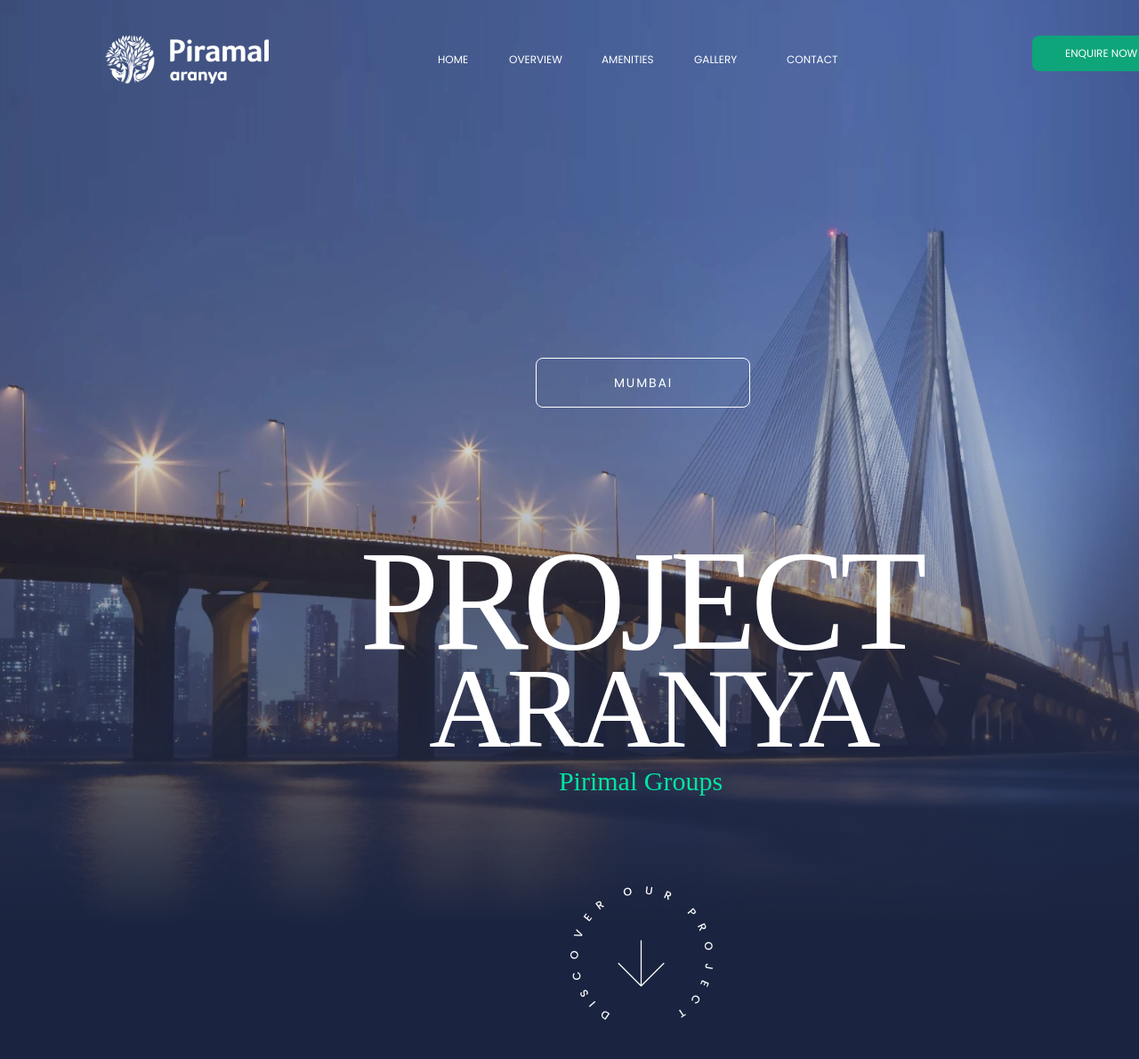
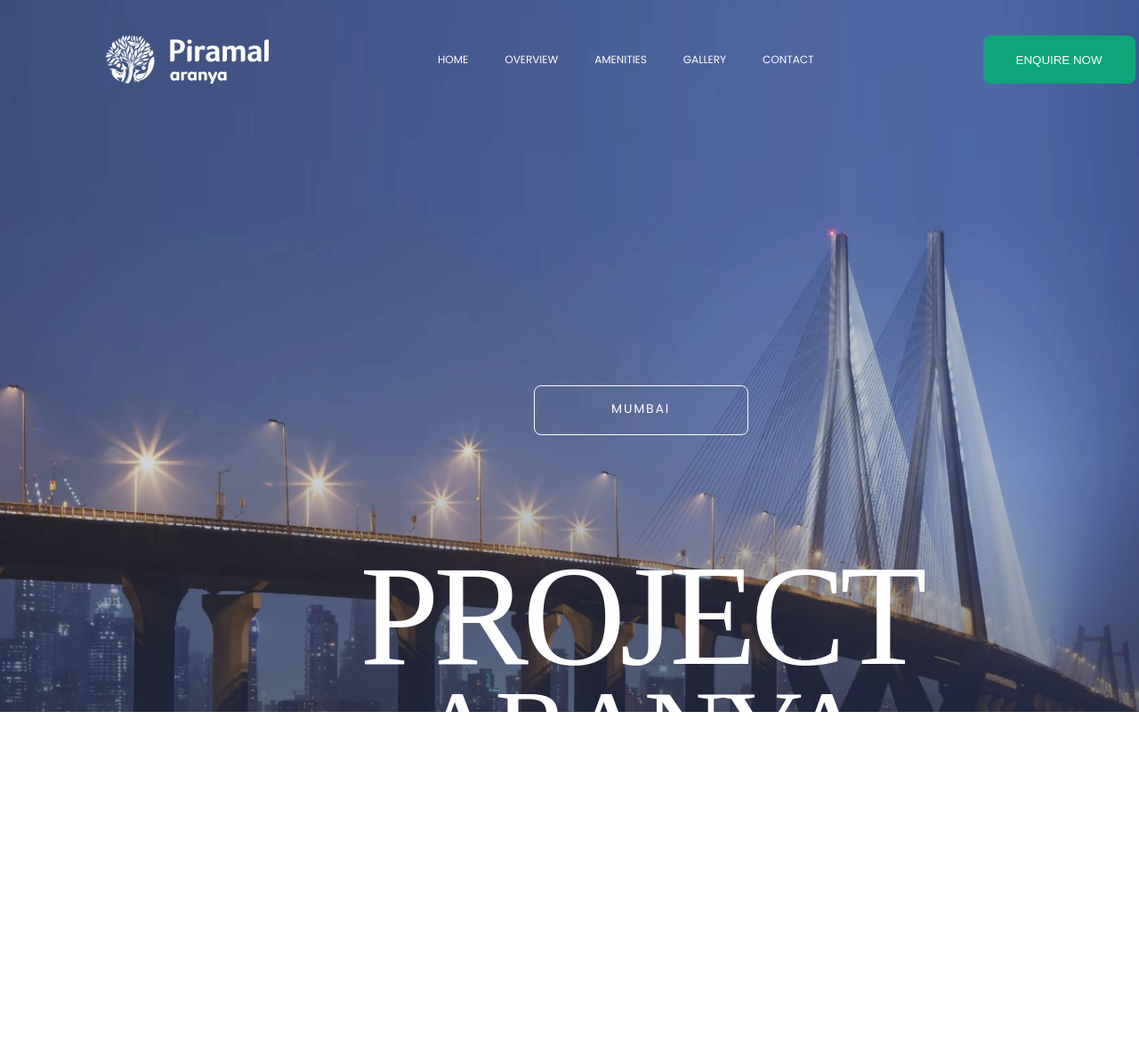
Before and after one commit to Aashu47/PropacityAssignment, a plain HTML site: page index.html in a window 1280 px wide. Shown: the top 1190 px of the page at 89% size. After the commit the page ends 800 px from the top, so only its background shows below. Drawn offline with Linux system fonts and the light colour scheme.

Commit message:
first commit

```diff
--- a/index.html
+++ b/index.html
@@ -26,9 +26,7 @@
                         <div><a href="#contact" id="contact">CONTACT</a></div>
                     </div>
 
-                    <div>
-                        <a href="#" class="btn" id="enquire-button">ENQUIRE NOW</a>
-                    </div>
+                    <button class="btn" id="enquire-button">ENQUIRE NOW</button>
                 </nav>
             </div>
         </header>
--- a/style.css
+++ b/style.css
@@ -6,128 +6,63 @@
 .wrapper{
     position: relative;
     width: 100vw;
-    height: 9099px;
+    height:100vh;
     background: #1A2440;
     overflow-x: hidden;
     overflow-y: auto;
 }
 .container{
     position: absolute;
-    width: 1440px;
+    width: 100%;
     height: 1565px;
     background: url(Images/heroImage.png);
     background-repeat: no-repeat;
+
 
 }
 /* nav Bar  */
 
 .navbar{
-    position: absolute;
     width: 1200px;
     height: 54px;
-    top: 0px;
+    display: flex;
+    gap: 190px;
+    margin: 40px 0px 0px 118px;
+    font-family: 'Poppins';
+    font-style: normal;
+    font-weight: 500;
+    font-size: 12px;
+}
 
-}
 .nav-logo{
-    position: absolute;
     width: 184px;
     height: 54px;
-    left: 118px;
-    top: 40px;
     background: url(Images/mainLogo.png);
     background-size: cover;
     background-repeat: no-repeat;
 }
-#home{
-    position: absolute;
+
+.nav-items{
+    display: flex;
+    gap: 41px;
+    padding-top:18px ;
+    line-height: 18px;
+}
+
+#home,#overview, #amenities,
+#gallery,#contact{
     width: 39px;
     height: 19px;
-    left: 492px;
-    top: 58px;
-    font-family: 'Poppins';
-    font-style: normal;
-    font-weight: 500;
-    font-size: 12px;
-    line-height: 18px;
-    color: #FFFFFF;
-    text-decoration: none;
-}
-#overview{
-    position: absolute;
-    width: 63px;
-    height: 19px;
-    left: 572px;
-    top: 58px;
-    font-family: 'Poppins';
-    font-style: normal;
-    font-weight: 500;
-    font-size: 12px;
-    line-height: 18px;
-    color: #FFFFFF;
-    text-decoration: none;
-}
-#amenities{
-    position: absolute;
-    width: 63px;
-    height: 19px;
-    left: 676px;
-    top: 58px;
-    font-family: 'Poppins';
-    font-style: normal;
-    font-weight: 500;
-    font-size: 12px;
-    line-height: 18px;
-    color: #FFFFFF;
-    text-decoration: none;
-}
-#gallery{
-    position: absolute;
-    width: 63px;
-    height: 19px;
-    left: 780px;
-    top: 58px;
-    font-family: 'Poppins';
-    font-style: normal;
-    font-weight: 500;
-    font-size: 12px;
-    line-height: 18px;
-    color: #FFFFFF;
-    text-decoration: none;
-}
-#contact{
-    position: absolute;
-    width: 63px;
-    height: 19px;
-    left: 884px;
-    top: 58px;
-    font-family: 'Poppins';
-    font-style: normal;
-    font-weight: 500;
-    font-size: 12px;
-    line-height: 18px;
     color: #FFFFFF;
     text-decoration: none;
 }
 .btn{
-    box-sizing: border-box;
-    position: absolute;
-    width: 159px;
-    height: 40px;
+    border: 0px solid #FFF;
+    border-radius: 8px;
     background: #0EA57A;
-    border-radius: 8px;
-    text-decoration: none;
-    font-family: 'Poppins';
-    font-size: 12px;
-    font-style: normal;
-    font-weight: 500;
+    color: #FFF;
+    padding:  11px 37px;
     line-height: normal;
-    color: #FFFFFF;
-
-}
-#enquire-button{
-   padding: 11px 37px;
-   left: 1160px;
-   top: 40px;
 }
 
 /*Hero Section*/
@@ -135,92 +70,69 @@
 .hero-section{
     position: absolute;
     width: 706px;
-    height: 744px;
-    left: 367px;
-    top: 402px;
+    height: 760px;
+    margin:400px 367px;
+    display: flex;
+    flex-direction: column;
+    justify-content: center;
+    align-items: center;
+    color: #FFFFFF;
+
 }
 #box{
     box-sizing: border-box;
-    position: absolute;
     width: 241px;
     height: 56px;
-    left:235px;
-    top:0px;
     border: 1.5px solid #FFFFFF;
     border-radius: 8px;
+    text-align: center;
 }
+
 .hero-section-heading1{
-    position: absolute;
-    width: 68px;
-    height: 19px;
-    padding-left:87px;
-    padding-top:17px;
     font-family: 'Poppins';
     font-style: normal;
     font-weight: 500;
     font-size: 14px;
-    line-height: 21px;
+    line-height: 50px;
     letter-spacing: 0.13em;
-    color: #FFFFFF;
-    box-sizing: border-box;
+
 }
+
 .hero-section-heading2{
-    position: absolute;
-    width: 706px;
-    height: 174px;
-    top:160px;
+    margin-top: 90px;
     font-family: 'Gabriela';
-    font-style: normal;
-    font-weight: 500;
     font-size: 160px;
     line-height: 226px;
-    text-align: center;
     letter-spacing: -0.04em;
-    color: #FFFFFF;
+
 }
+
 .hero-section-heading3{
-    position: absolute;
-    width: 476px;
-    height: 174px;
-    left: 115px;
-    top: 312px;
     font-family: 'Gabriela';
     font-style: normal;
     font-weight: 400;
     font-size: 128px;
-    line-height: 164px;
-    text-align: center;
+    line-height: 32px;
     letter-spacing: -0.04em;
-    color: #FFFFFF;
 }
+
 .hero-section-heading4{
-    position: absolute;
-    width: 208px;
-    height: 41px;
     font-family: 'Sharpe PERSONAL';
     font-style: normal;
     font-weight: 300;
     font-size: 30px;
-    line-height: 41px;
-    left: 249px;
-    top: 455px;
-    text-align: center;
+    line-height: 140px;
     text-transform: capitalize;
     color: #00E5A1;
 }
 .vectoLogo{
-    position: absolute;
     width: 160px;
     height: 150px;
-    left: 274px;
-    top: 594px;
+    line-height: 410px;
+
 }
 .arrow{
-    position: absolute;
-    width: 87px;
-    height: 87px;
-    margin-left: 36px;
-    margin-top:-111px;
+    margin:-435px 33px;
 }
 
 /*content-section*/
@@ -1029,7 +941,6 @@
     left: 250px;
     top: 568px;
     border-radius: 0;
-    border: 1px inset #00E5A1;
 
 }
 
```
Also changed, not shown: popup.html (+3 -3 lines).
